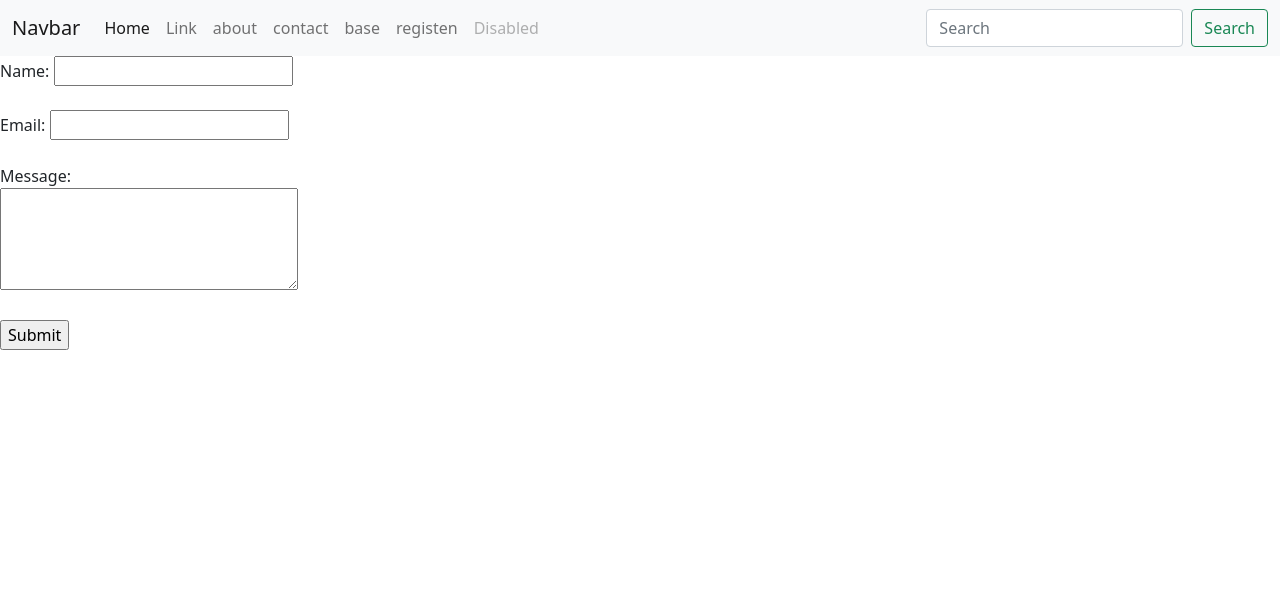
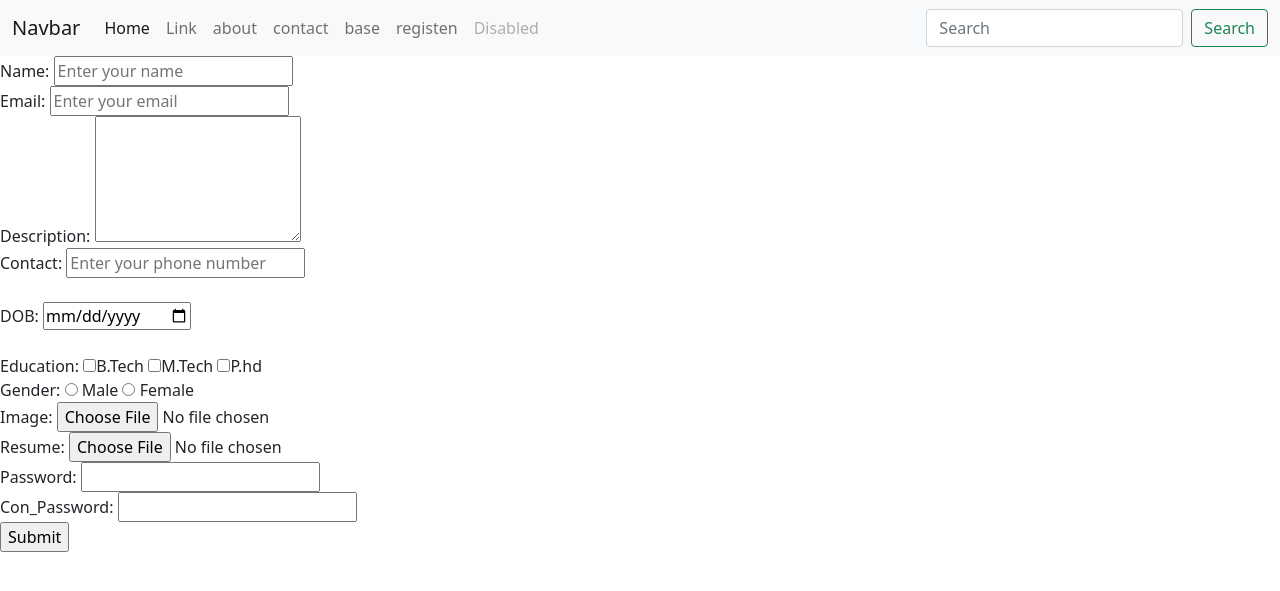
Before and after one commit to Lalisahu/project, a Django app: page /registen/ in a window 1280 px wide. Shown: the top 591 px of the page. Run offline with Django 5.2, Linux system fonts and the light colour scheme.

Commit message:
new proejct

```diff
--- a/app/templates/registen.html
+++ b/app/templates/registen.html
@@ -1,15 +1,52 @@
 {% extends "home.html" %}
 {% block title %}About Us{% endblock %}
-{% block content %}<form action="/submit-form" method="POST">
-  <label for="name">Name:</label>
-  <input type="text" id="name" name="name" required><br><br>
+{% block content %}
+{% comment %} <a href="{% url 'index' %}">Back</a> {% endcomment %}
 
-  <label for="email">Email:</label>
-  <input type="email" id="email" name="email" required><br><br>
+<form action="{% url 'registen_form' %}" method="post" enctype="multipart/form-data">
 
-  <label for="message">Message:</label><br>
-  <textarea id="message" name="message" rows="4" cols="30"></textarea><br><br>
+    {% csrf_token %}
+   <label for="username">Name:</label>
+   <input type="text" name="username" placeholder="Enter your name">
+   <br>
+   <label for="email">Email:</label>
+   <input type="email" name="email" placeholder="Enter your email">
+   <br>
+   <label for="detail">Description:</label>
+   <textarea name="detail" cols="20" rows="5"></textarea>
+   <br>
+   <label for="phone">Contact:</label>
+   <input type="tel" name="phone" pattern="[0-9]{10}" maxlength="10" placeholder="Enter your phone number">
+   <br>
+   <br>
+   <label for="dob">DOB:</label>
+   <input type="date" name="dob" min="2007-01-01">
+   <br>
+   <br>
+   <label for="subscribe">Education:</label>
+   <input type="checkbox" name="subscribe" value="one" >B.Tech
+   <input type="checkbox" name="subscribe" value="two" >M.Tech
+   <input type="checkbox" name="subscribe" value="three">P.hd
 
-  <input type="submit" value="Submit">
+   <br>
+   <label for="gender">Gender:</label>
+   <input type="radio" name="gender" value="male"> Male
+   <input type="radio" name="gender" value="female"> Female
+   <br>
+   <label for="profile-pic">Image:</label>
+   <input type="file" name="profile-pic" accept=".jpeg, .png" >
+   <br>
+
+   <label for="resume">Resume:</label>
+   <input type="file" name="resume" accept=".pdf, .doc" >
+   <br>
+   <label for="password">Password:</label>
+   <input type="password" name="password">
+   <br>
+   <label for="password">Con_Password:</label>
+   <input type="password" name="cpassword">
+   <br>
+   <input type="submit" value="Submit">
+
 </form>
  {% endblock %}
--- a/app/views.py
+++ b/app/views.py
@@ -14,7 +14,20 @@ def registen(request):
     return render(request, 'registen.html')  # Render the register.html template
 
 
-
+def registen_form(request):
+    print("registen_form")
+    print(request.POST)
+    print(request.method)
+    print(request.Files)
+    username = request.POST.get('username')
+    password = request.POST.get('password')
+    email = request.POST.get('email')
+    first_name = request.POST.get('first_name')
+    last_name = request.POST.get('last_name')
+    phone = request.POST.get('phone')
+    address = request.POST.get('address')
+    dob = request.POST.get('dob')
+    print(username,password,email,first_name,last_name,phone,address,dob)
 
 
 
--- a/myproject/urls.py
+++ b/myproject/urls.py
@@ -26,4 +26,6 @@ urlpatterns = [
     path('contact/', views.contact, name='contact'),  # Add this line to include the app's URL pattern
     path('base/', views.base, name='base'),  # Add this line to include the app's URL pattern
     path('registen/', views.registen, name='registen'),  # Add this line to include the app's URL pattern
+    path('registen_form/', views.registen_form, name='registen_form'),  # Add this line to include the app's URL pattern
+
 ]
```
Also changed, not shown: app/templates/base.html (+0 -9 lines), app/static/css/style.css (added).
